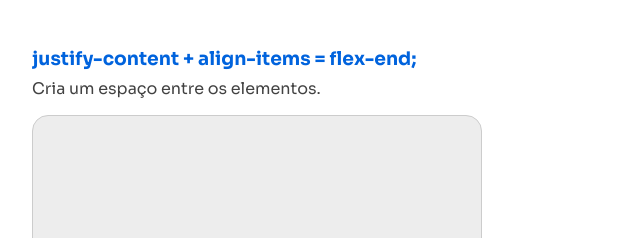
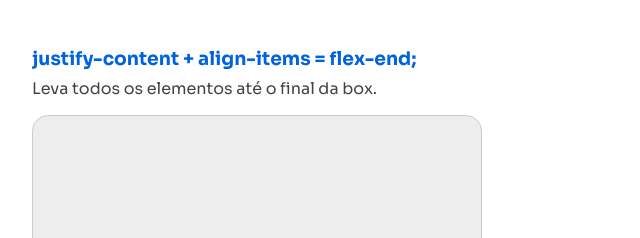
Before and after one commit to luscacode/flexbox-pratice, a plain HTML site: page index.html in a window 1280 px wide. Shown: the part 2462-2700 px from the top of the page, 288-928 px from the left. Drawn offline with Linux system fonts and the light colour scheme.

Commit message:
Update index.html

```diff
--- a/index.html
+++ b/index.html
@@ -79,7 +79,7 @@
             </div>
             <div id="id6">
                 <h3>justify-content + align-items = flex-end;</h3>
-                <p>Cria um espaço entre os elementos.</p>
+                <p>Leva todos os elementos até o final da box.</p>
                 <div class="example">
                     <div class="box"></div>
                     <div class="box"></div>
```
